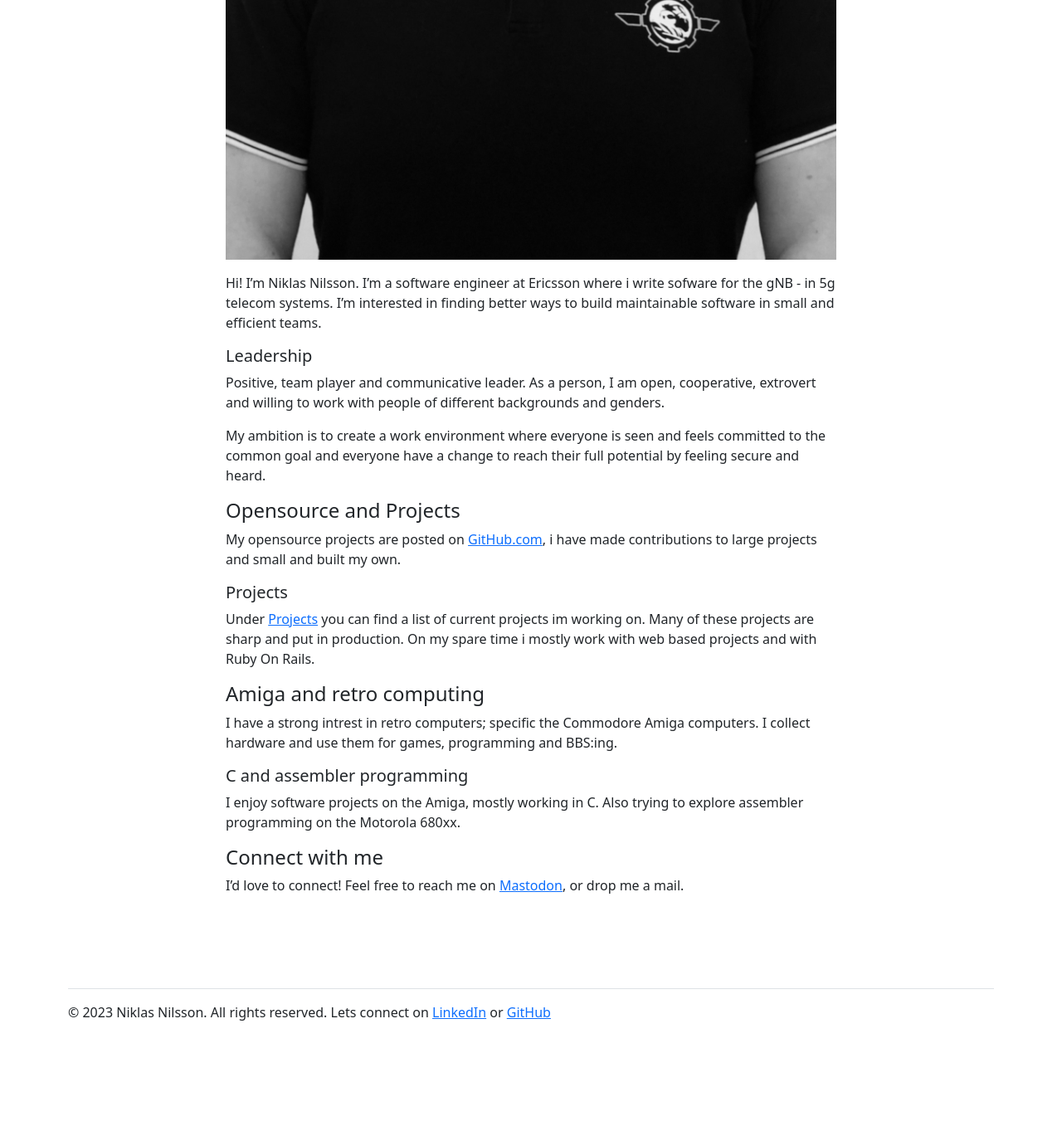
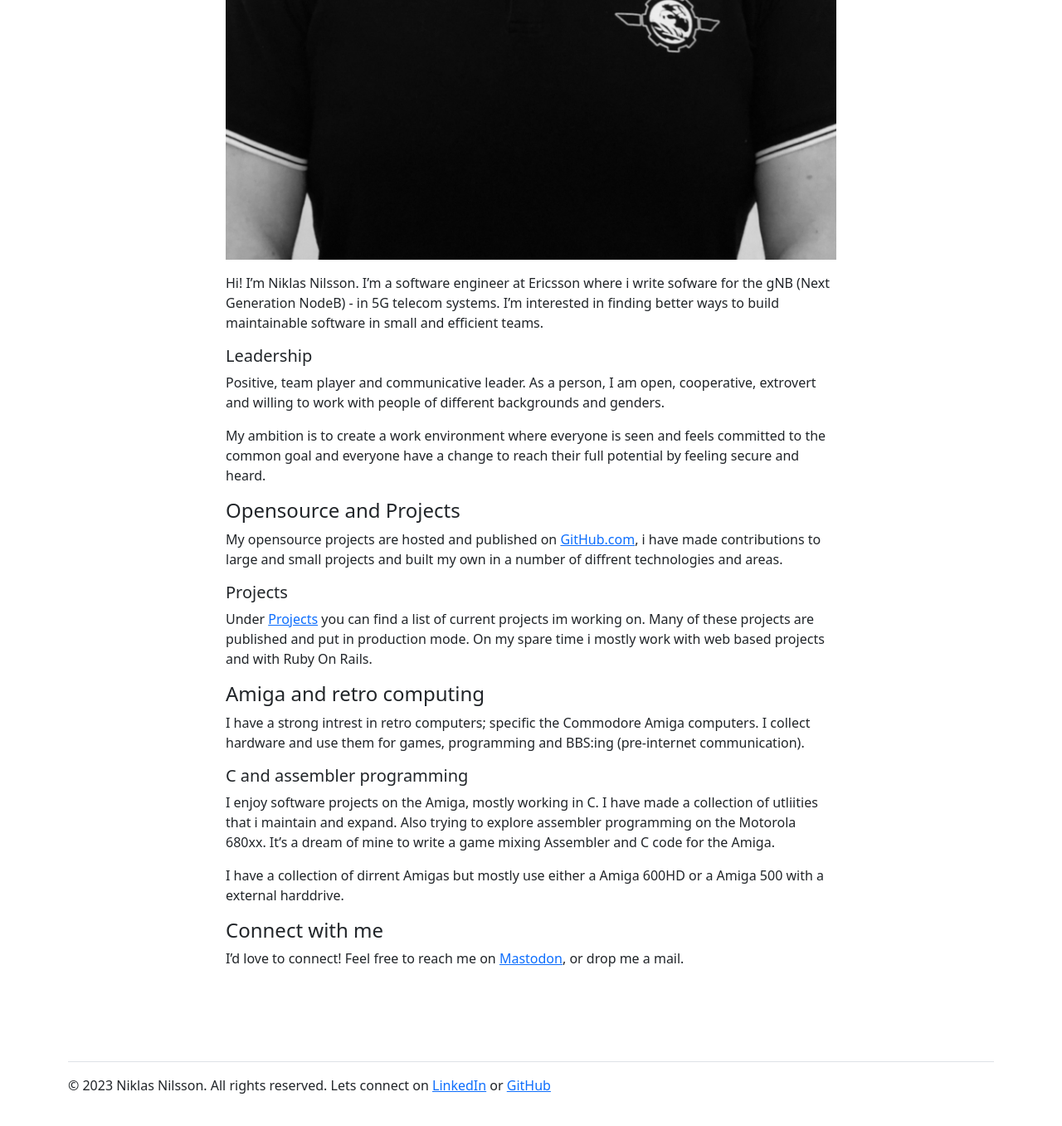
Before and after one commit to niklasnson/0x68k.github.io, a Jekyll site: the page built from about.markdown, in a window 1280 px wide and 1400 px high, scrolled down 823 px. Shown: the top 1357 px of the window at 83% size. Built offline with Jekyll 4.4.1, drawn with Linux system fonts in a browser that asks for light colours; before the commit the page ends 2135 px from its top, so only the background shows below that.

Commit message:
Updated about me text

```diff
--- a/about.markdown
+++ b/about.markdown
@@ -6,7 +6,7 @@ permalink: /about
 
 <img class="img-fluid" src="/img/prof_pic.jpg">
 
-Hi! I’m Niklas Nilsson. I'm a software engineer at Ericsson where i write sofware for the gNB - in 5g telecom systems. I’m interested in finding better ways to build maintainable software in small and efficient teams.
+Hi! I’m Niklas Nilsson. I'm a software engineer at Ericsson where i write sofware for the gNB (Next Generation NodeB) - in 5G telecom systems. I’m interested in finding better ways to build maintainable software in small and efficient teams.
 
 ##### Leadership
 Positive, team player and communicative leader. As a person, I am open, cooperative, extrovert and willing to work with people of different backgrounds and genders.
@@ -14,16 +14,18 @@ Positive, team player and communicative leader. As a person, I am open, cooperat
 My ambition is to create a work environment where everyone is seen and feels committed to the common goal and everyone have a change to reach their full potential by feeling secure and heard.
 
 #### Opensource and Projects
-My opensource projects are posted on [GitHub.com](https://github.com/niklasnson/), i have made contributions to large projects and small and built my own.
+My opensource projects are hosted and published on [GitHub.com](https://github.com/niklasnson/), i have made contributions to large and small projects and built my own in a number of diffrent technologies and areas.
 
 ##### Projects
-Under [Projects](/projects) you can find a list of current projects im working on. Many of these projects are sharp and put in production. On my spare time i mostly work with web based projects and with Ruby On Rails.
+Under [Projects](/projects) you can find a list of current projects im working on. Many of these projects are published and put in production mode. On my spare time i mostly work with web based projects and with Ruby On Rails.
 
 #### Amiga and retro computing
-I have a strong intrest in retro computers; specific the Commodore Amiga computers. I collect hardware and use them for games, programming and BBS:ing.
+I have a strong intrest in retro computers; specific the Commodore Amiga computers. I collect hardware and use them for games, programming and BBS:ing (pre-internet communication).
 
 ##### C and assembler programming
-I enjoy software projects on the Amiga, mostly working in C. Also trying to explore assembler programming on the Motorola 680xx.
+I enjoy software projects on the Amiga, mostly working in C. I have made a collection of utliities that i maintain and expand. Also trying to explore assembler programming on the Motorola 680xx. It's a dream of mine to write a game mixing Assembler and C code for the Amiga.
+
+I have a collection of dirrent Amigas but mostly use either a Amiga 600HD or a Amiga 500 with a external harddrive.
 
 #### Connect with me
 I’d love to connect! Feel free to reach me on <a href="https://mastodon.social/@niklasnson">Mastodon</a>, or drop me a mail.
```
